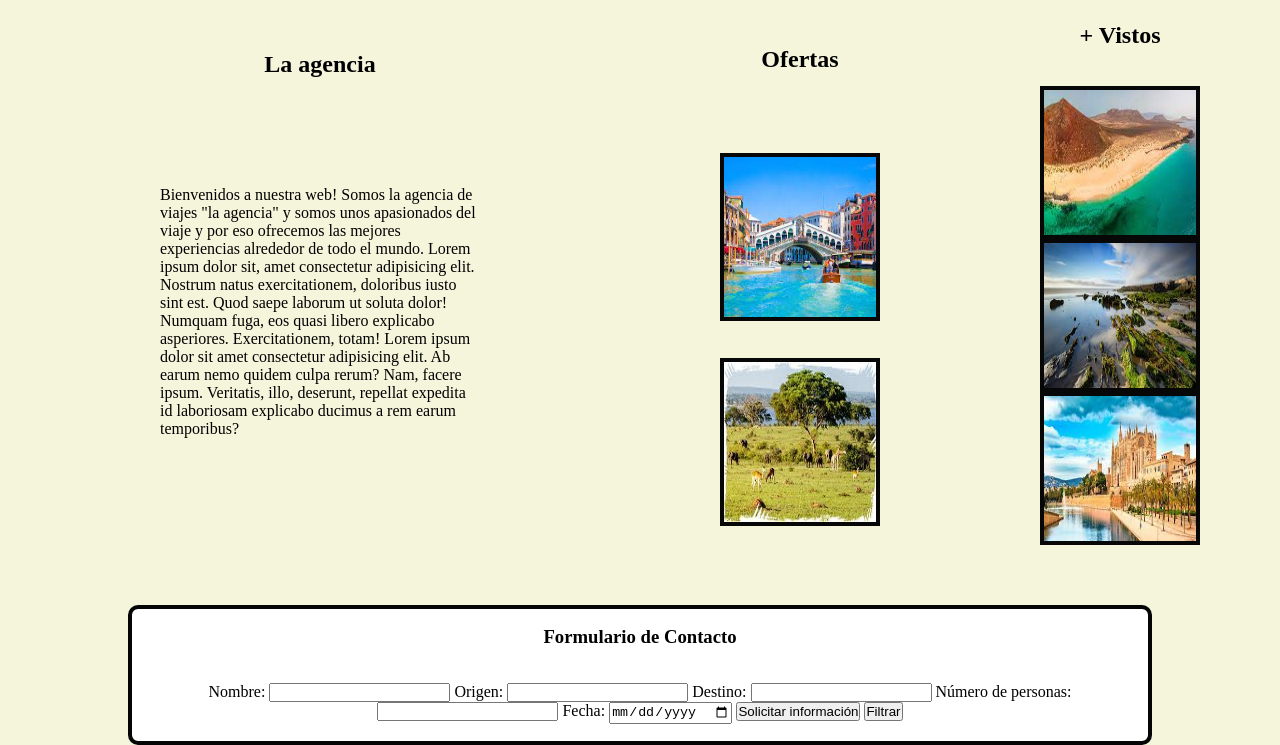
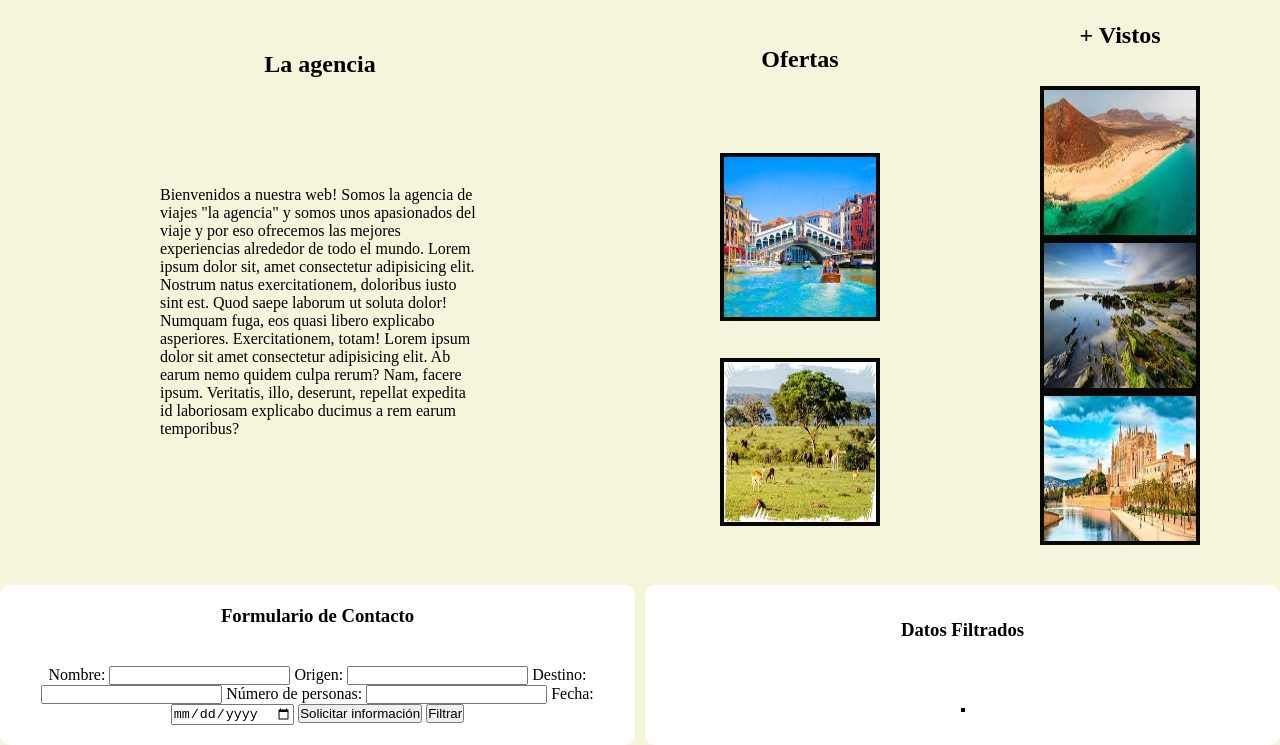
Before and after one commit to feer95/Maquetacion, a plain HTML site: page Agencia/agencia.html in a window 1280 px wide. Shown: the part 55-800 px from the top of the page. Drawn offline with Linux system fonts and the light colour scheme.

Commit message:
correcion

```diff
--- a/Agencia/agenIndex.js
+++ b/Agencia/agenIndex.js
@@ -34,13 +34,15 @@ function enviarForm(event) {
 
 // Funcion para filtrar los objetos.
 function filtrarSol() {
-    const destinosPermitidos = ["canarias", "mallorca", "galicia"]
+    const destinosPermitidos = ["canarias", "mallorca", "galicia"];
+    let datosFiltrados = "";
 
     for (let i = 0; i < solicitudes.length; i++) {
         let destino = solicitudes[i].destino.toLowerCase();
         if (destinosPermitidos.includes(destino)) {
             console.log(solicitudes[i]);
-            alert(`Nombre: ${solicitudes[i].nombre}\nOrigen: ${solicitudes[i].origen}\nDestino: ${solicitudes[i].destino}\nPersonas: ${solicitudes[i].personas}\nFecha: ${solicitudes[i].fecha}`);
+            datosFiltrados += `Nombre: ${solicitudes[i].nombre}, Origen: ${solicitudes[i].origen} Destino: ${solicitudes[i].destino} Personas: ${solicitudes[i].personas} Fecha: ${solicitudes[i].fecha}<br>`;
         }
     }
+    document.getElementById("datosFiltrados").innerHTML = datosFiltrados;
 }
--- a/Agencia/agenStyle.css
+++ b/Agencia/agenStyle.css
@@ -115,14 +115,15 @@ div.divFinal{
     display: flex;
     justify-content: center;
     align-items: end;
+    gap: 10px;
 }
 
 div.formulario {
-    width: 80%;
-    height: 70%;
+    width: 50%;
+    height: 80%;
     background-color: white;
 
-    border: 4px solid rgb(5, 5, 5);
+    /* border: 4px solid rgb(5, 5, 5); */
     border-radius: 10px;
     display: flex;
     flex-direction: column;
@@ -130,3 +131,26 @@ div.formulario {
     justify-content: space-around;
 
 }
+div.datos {
+    width: 50%;
+    height: 80%;
+    background-color: white;
+    /* border: 4px solid rgb(5, 5, 5); */
+    border-radius: 10px;
+    display: flex;
+    flex-direction: column;
+    justify-content: space-around;
+    align-items: center;
+}
+
+h3.datosTitulo {
+    display: flex;
+    justify-content: center;
+
+}
+div.datosFil {
+    display: flex;
+    justify-content: center;
+    border: 2px solid rgb(0, 0, 0);
+
+}
--- a/Agencia/agencia.html
+++ b/Agencia/agencia.html
@@ -51,6 +51,10 @@
               <button type="button" id="filtrar" onclick="filtrarSol()">Filtrar</button>
             </form>
           </div>
+          <div class="datos">
+            <h3 class=" datosTitulo">Datos Filtrados</h3>
+            <div class="datosFil" id="datosFiltrados"></div>
+          </div>
     </div>
     <script src="agenIndex.js"></script>
 </body>
```
Also changed, not shown: 1 other file.
